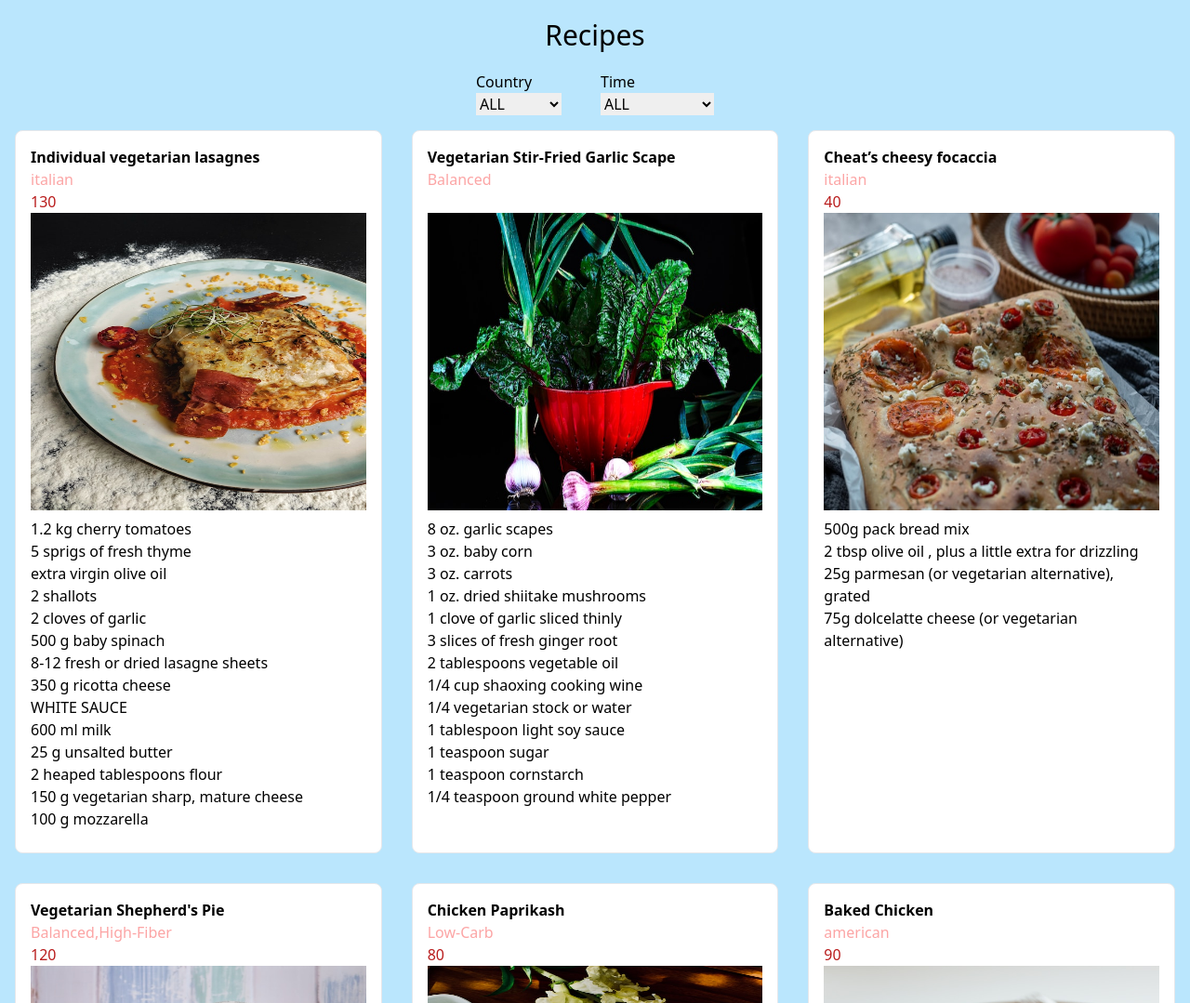
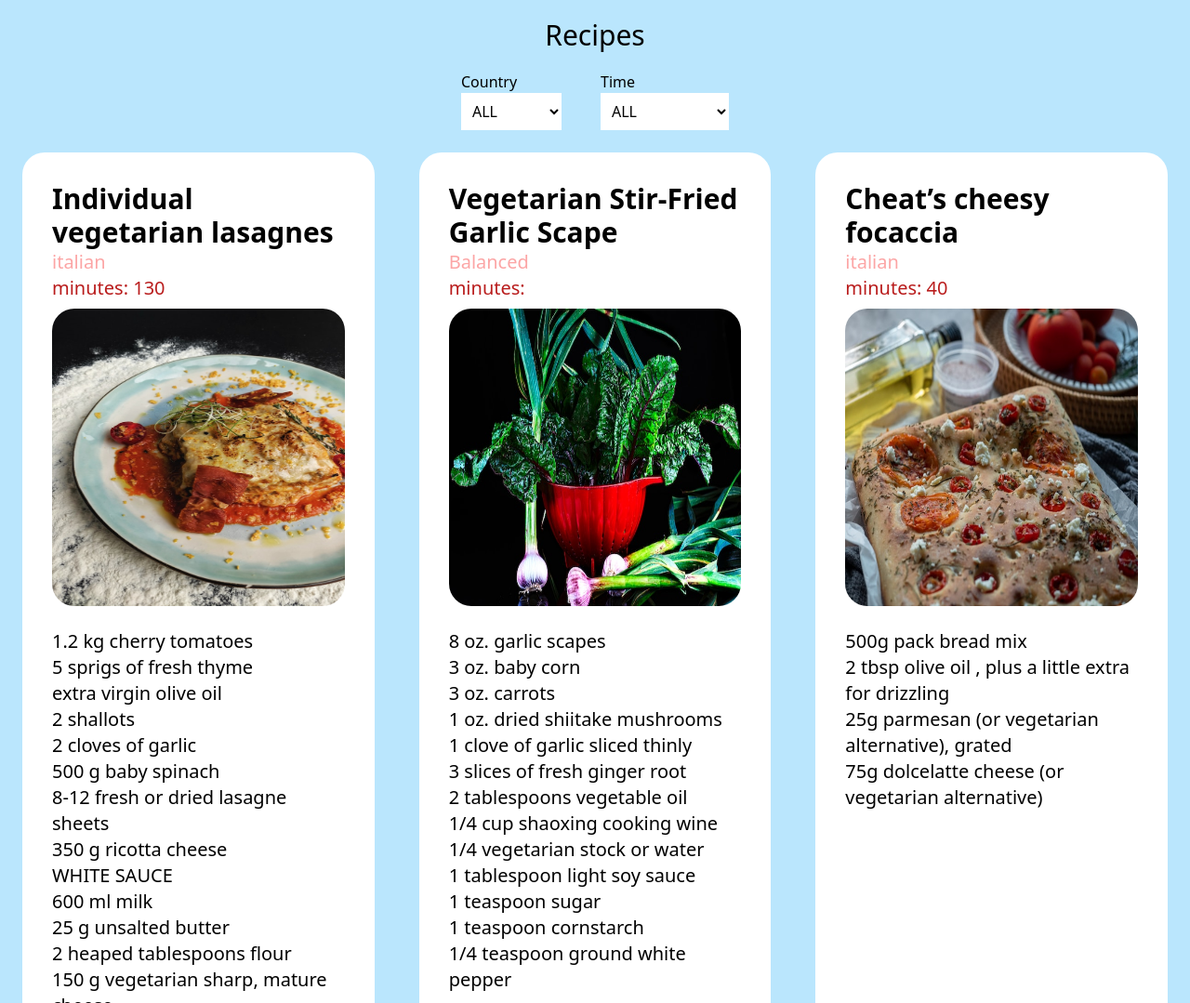
Before and after one commit to rcilomba/recipe-library, a plain HTML site: page index.html in a window 1280 px wide. Shown: the top 1079 px of the page at 93% size. Drawn offline with nearby package versions, Linux system fonts and the light colour scheme.

Commit message:
tiny update

```diff
--- a/index.html
+++ b/index.html
@@ -13,18 +13,18 @@
 <div class="grid grid-cols-2 gap-3">
 
     <div>
-        <h3>Country</h3>
-        <select id="filterDropdown">
+    <h3>Country</h3>
+    <select class="p-2 bg-white" id="filterDropdown">
     <option value="all">ALL</option>
     <option value="italian">Italian</option>
     <option value="asian">Asian</option>
     <option value="american">American</option>
-    <option value="other">Other</option>
-</select></div>
+</select>
+</div>
 
 <div>
     <h3>Time</h3>
-  <select id="filterDropdownTime">
+  <select class="p-2  bg-white" id="filterDropdownTime">
     <option value="all">ALL</option>
     <option value="shortest">Shortest time</option>
     <option value="longest">Longest time </option>
--- a/script.js
+++ b/script.js
@@ -198,7 +198,7 @@ const recipes = [
   },
   {
     name: "Spice-Rubbed Grilled Flap Meat (Sirloin Tip)",
-    cuisineType: "american",
+    cuisineType: "south-american",
     ingredients: [
       "1 tablespoon whole black peppercorns, toasted",
       "1 teaspoon coriander seed, toasted",
@@ -233,14 +233,16 @@ const loadRecipes = (recipe) => {
       .join("");
 
     container.innerHTML += `
-    <div class="card p-4 border m-4 bg-white hover:bg-sky-100 rounded-lg">
-        <h2 class="font-bold ">${recipe.name}</h2>
-        <p class="text-red-300">${recipe.cuisineType}</p>
-        <p class="text-red-700">${
+    <div class="card p-8 m-6 bg-white hover:bg-sky-100 rounded-3xl">
+        <h2 class="font-bold text-3xl ">${recipe.name}</h2>
+        <p class="text-red-300 text-xl">${recipe.cuisineType}</p>
+        <p class="text-red-700 text-xl pb-2">minutes: ${
           recipe.totalTime ? recipe.totalTime : "<br>"
         }</p>
-        <img src="${recipe.image}" alt="${recipe.name}" class="w-full h-80">
-        <ul class="py-2">
+        <img src="${recipe.image}" alt="${
+      recipe.name
+    }" class="w-full h-80 rounded-3xl">
+        <ul class="py-2 text-xl pt-6">
           ${ingredientsList}
         </ul>
     </div>
@@ -274,7 +276,6 @@ filterDropdown.addEventListener("change", filterRecipes);
 loadRecipes(recipes);
 
 //sort filter
-
 const sortTime = () => {
   const timeValue = filterDropdownTime.value;
   console.log(timeValue);
```
